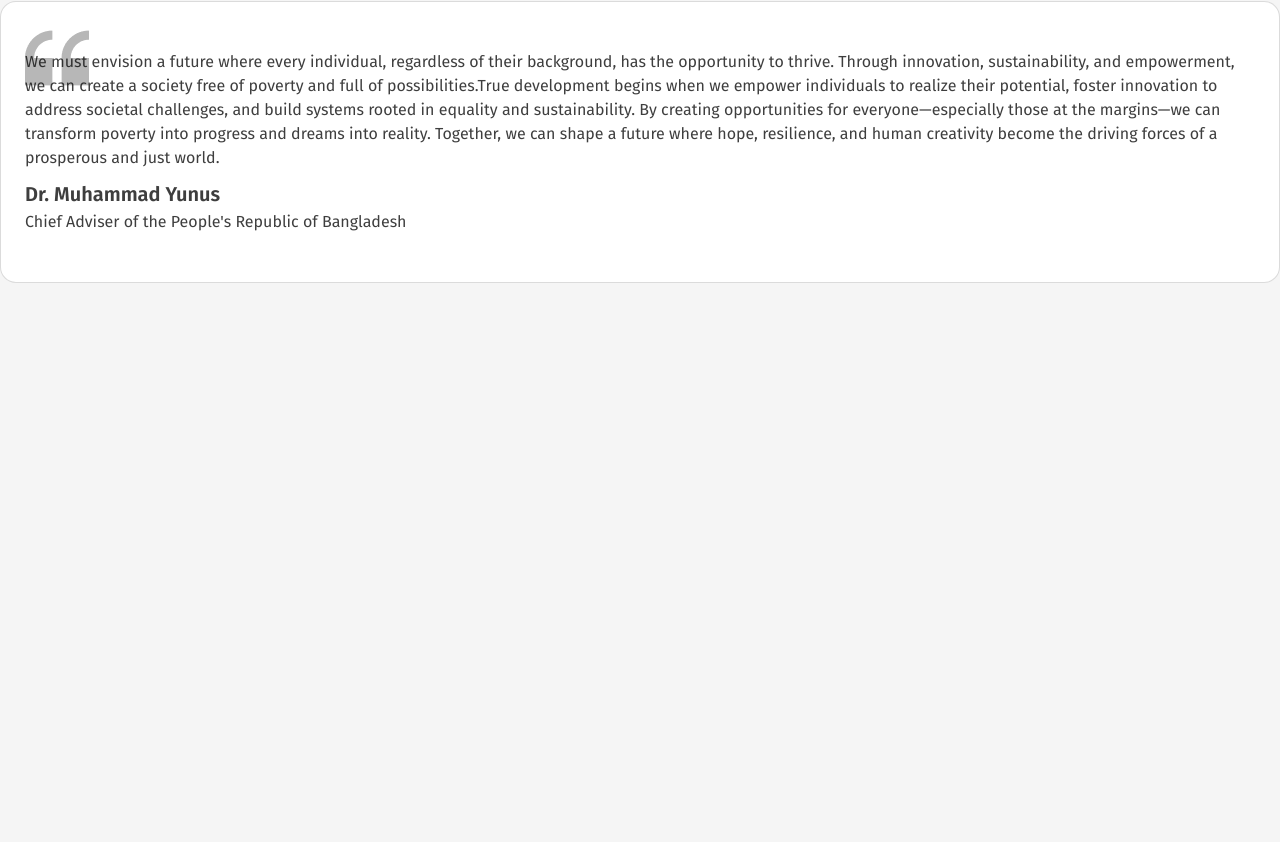
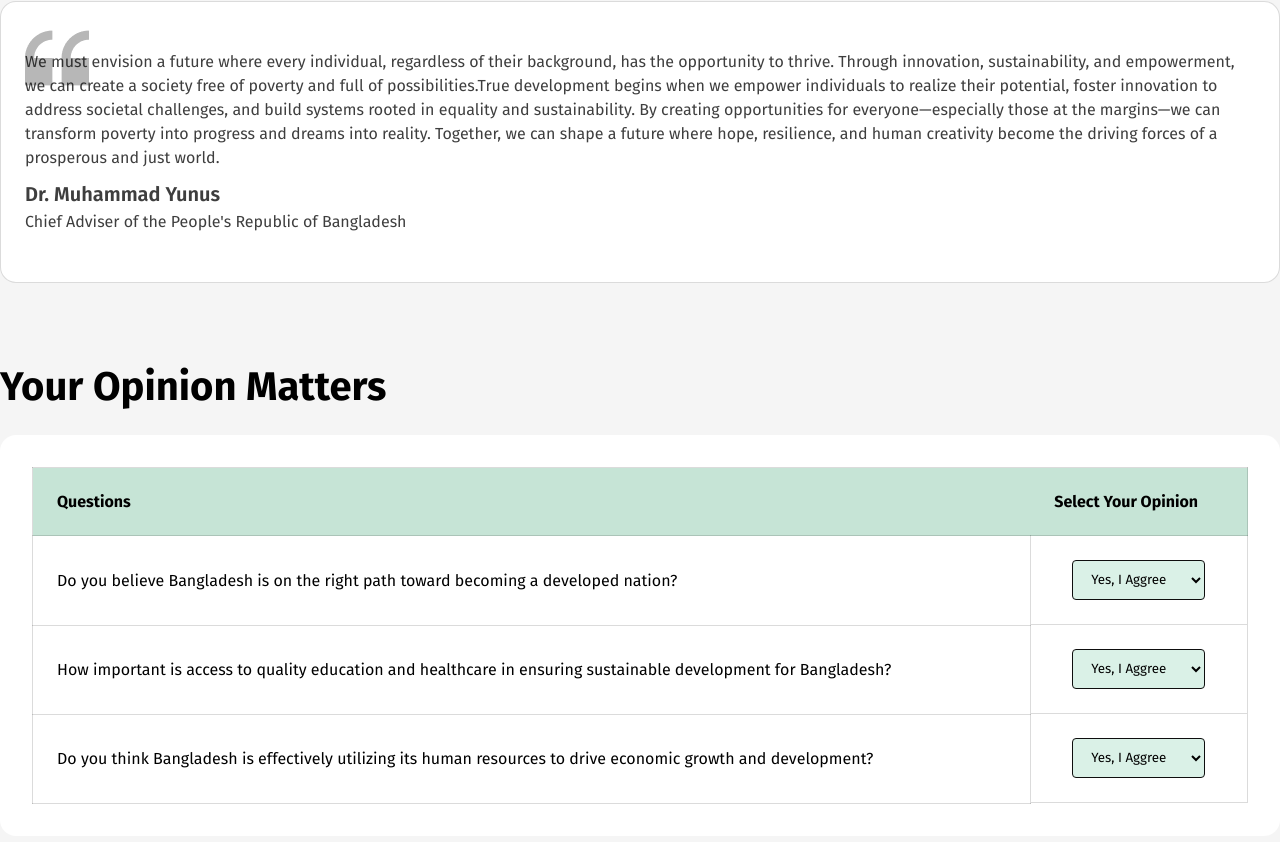
Before and after one commit to FreelancerJulhas/JulhasBiswas-B11-A01, a plain HTML site: page index.html in a window 1280 px wide. Shown: the part 1674-2516 px from the top of the page. Before the commit the page ends 2037 px from the top, so only its background shows below. Drawn offline with Linux system fonts and the light colour scheme.

Commit message:
opinion section done

```diff
--- a/index.html
+++ b/index.html
@@ -169,6 +169,61 @@
         <!-- quote block end  -->
       </section>
       <!-- ============ Vision Section End ============  -->
+      <!-- ============ Opinion Section Start ============  -->
+      <section id="opinion">
+        <h2 class="section-title">Your Opinion Matters</h2>
+        <form action="">
+          <table>
+            <tr class="heading">
+              <th>Questions</th>
+              <th>Select Your Opinion</th>
+            </tr>
+            <tr>
+              <td class="td1">
+                <p>
+                  Do you believe Bangladesh is on the right path toward becoming
+                  a developed nation?
+                </p>
+              </td>
+              <td class="select td2">
+                <select name="" id="">
+                  <option value="">Yes, I Aggree</option>
+                  <option value="">No, I Disagree</option>
+                </select>
+              </td>
+            </tr>
+            <tr>
+              <td class="td1">
+                <p>
+                  How important is access to quality education and healthcare in
+                  ensuring sustainable development for Bangladesh?
+                </p>
+              </td>
+              <td class="select td2">
+                <select name="" id="">
+                  <option value="">Yes, I Aggree</option>
+                  <option value="">No, I Disagree</option>
+                </select>
+              </td>
+            </tr>
+            <tr>
+              <td class="td1">
+                <p>
+                  Do you think Bangladesh is effectively utilizing its human
+                  resources to drive economic growth and development?
+                </p>
+              </td>
+              <td class="select td2">
+                <select name="" id="">
+                  <option value="">Yes, I Aggree</option>
+                  <option value="">No, I Disagree</option>
+                </select>
+              </td>
+            </tr>
+          </table>
+        </form>
+      </section>
+      <!-- ============ Opinion Section End ============  -->
     </main>
     <!-- ============ Main End ============ -->
     <!-- ============ Footer Start ============ -->
--- a/style.css
+++ b/style.css
@@ -66,6 +66,10 @@ section {
     line-height: 24px;
     text-align: left;
 }
+
+/* .tbn{
+    border-top: none;
+} */
 
 /* ============ Shared style end ============ */
 /* ============ Header start ============ */
@@ -260,6 +264,7 @@ section {
     color: rgb(255, 194, 57);
     border: 1px solid rgb(255, 194, 57);
 }
+
 /* quote block start  */
 .quote {
     background: rgb(255, 255, 255) url(assets/quote-bg.png);
@@ -273,14 +278,16 @@ section {
 
 
 }
-.quote-description{
+
+.quote-description {
     color: rgba(14, 14, 14, 0.8);
     font-size: 16px;
     font-weight: 400;
     line-height: 24px;
     text-align: left;
 }
-.quote-title{
+
+.quote-title {
     color: rgba(14, 14, 14, 0.8);
     font-size: 20px;
     font-weight: 600;
@@ -289,7 +296,72 @@ text-align: left;
     margin-top: 12px;
     margin-bottom: 4px;
 }
+
 /* quote block end  */
 
 
 /* ============ Vision Section End ============ */
+/* ============ Opinion Section Start ============ */
+form {
+    margin-top: 24px;
+    padding: 32px;
+    border-radius: 16px;
+    background-color: white;
+}
+
+table {
+    width: 1216px;
+    margin: 0 auto;
+    border-collapse: collapse;
+
+}
+
+.heading {
+    border: 1px solid rgba(14, 14, 14, 0.15);
+}
+
+th {
+    padding: 24px;
+    text-align: left;
+
+}
+
+/* td{
+    padding: 24px;
+    border: 1px solid rgba(14, 14, 14, 0.15);
+    text-align: left;
+} */
+
+.td1 {
+    padding: 24px;
+    border: 1px solid rgba(14, 14, 14, 0.15);
+
+}
+
+.td2 {
+    padding: 24px;
+    border: 1px solid rgba(14, 14, 14, 0.15);
+    border-left: none;
+    border-top: none;
+
+}
+
+th {
+
+    background: rgb(198, 228, 214);
+}
+
+.select {
+    display: flex;
+    justify-content: center;
+    align-items: center;
+}
+
+.select select {
+    padding: 10px 14px;
+    border: 1px solid rgb(14, 14, 14);
+    border-radius: 4px;
+    background: rgba(9, 161, 92, 0.15);
+}
+
+/* ============ Opinion Section End ============ */
```
Lines whose indentation alone changed are shown as unchanged.
